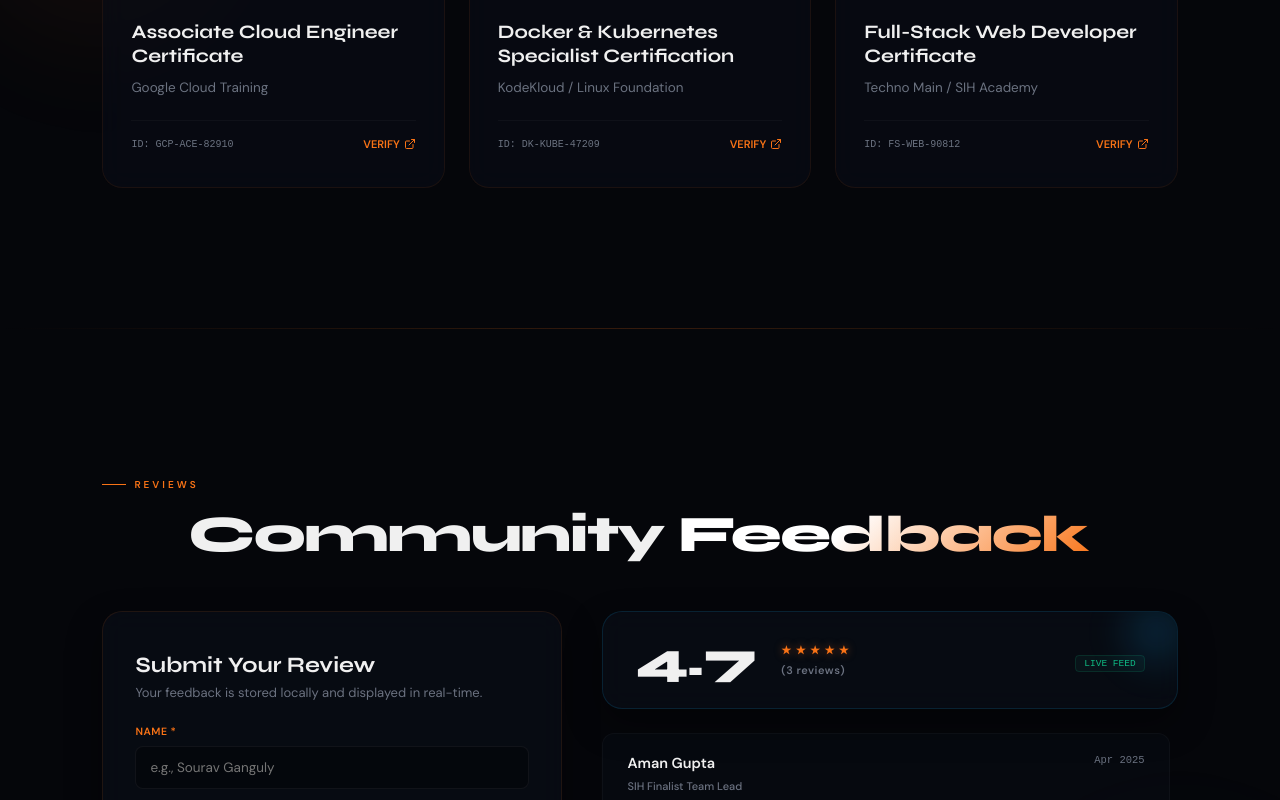
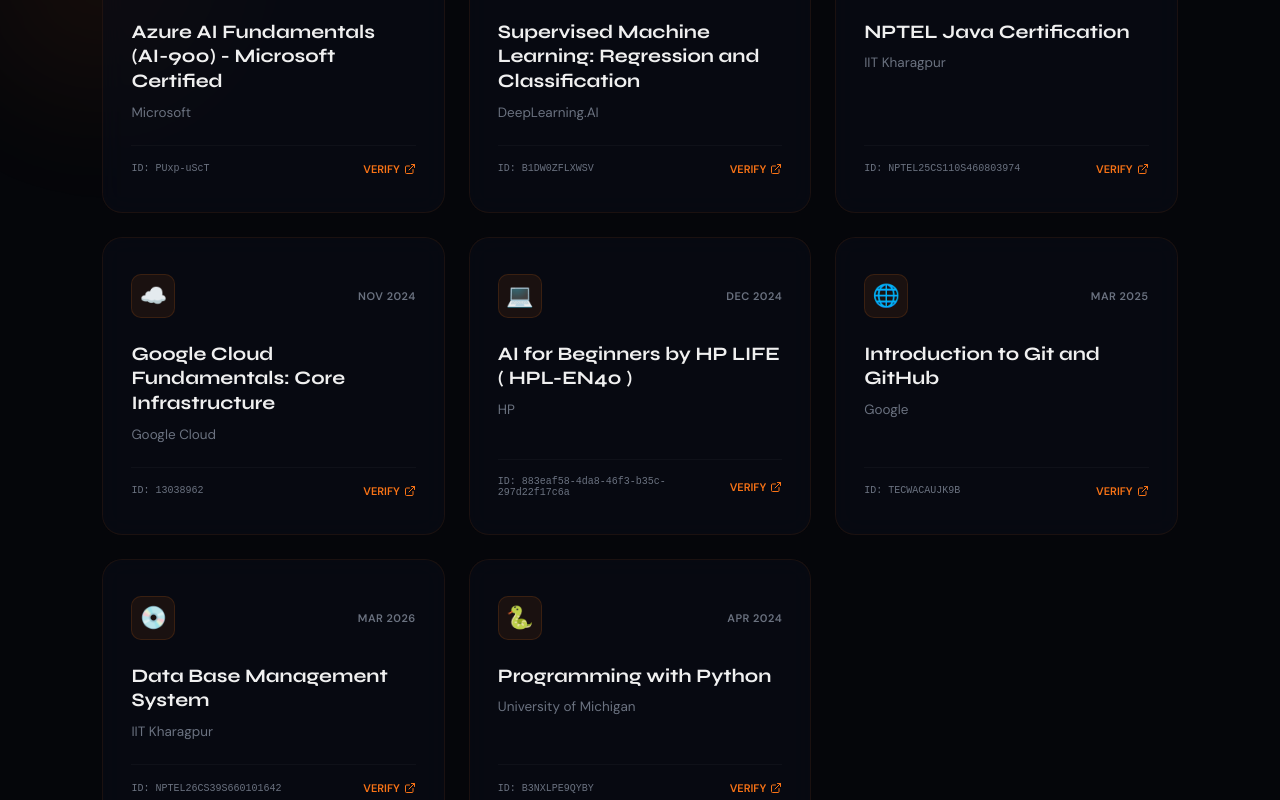
Before and after one commit to SOUVIKSB1/MyPortfolio, a React (Vite) app: page / in a window 1280 px wide. Shown: the part 4940-5740 px from the top of the page. Built offline with nearby package versions, Linux system fonts and the light colour scheme; no server answers; the HTML template or start-up script is replaced by a standard one.

Commit message:
Add Certificates

```diff
--- a/src/App.jsx
+++ b/src/App.jsx
@@ -371,49 +371,89 @@
   // Certifications list
   const certifications = [
     {
-      title: "Associate Cloud Engineer Certificate",
-      issuer: "Google Cloud Training",
-      date: "Oct 2024",
-      id: "GCP-ACE-82910",
-      link: "https://www.cloudskillsboost.google/",
+      title: "Azure AI Fundamentals (AI-900) - Microsoft Certified",
+      issuer: "Microsoft",
+      date: "Apr 2026",
+      id: "PUxp-uScT",
+      link: "https://www.certiport.com/portal/Pages/PrintTranscriptInfo.aspx?action=Cert&id=455&cvid=26m0VuRk4VtsDk//7ATIrg==",
+      icon: "🧠"
+    },
+    {
+      title: "Supervised Machine Learning: Regression and Classification",
+      issuer: "DeepLearning.AI",
+      date: "Mar 2025",
+      id: "B1DW0ZFLXWSV",
+      link: "https://www.coursera.org/account/accomplishments/verify/B1DW0ZFLXWSV",
+      icon: "🤖"
+    },
+    {
+      title: "NPTEL Java Certification",
+      issuer: "IIT Kharagpur",
+      date: "Nov 2025",
+      id: "NPTEL25CS110S460803974",
+      link: "https://archive.nptel.ac.in/content/noc/NOC25/SEM2/Ecertificates/106/noc25-cs110/Course/NPTEL25CS110S46080397410888267.pdf",
+      icon: "☕"
+    },
+    {
+      title: "Google Cloud Fundamentals: Core Infrastructure",
+      issuer: "Google Cloud",
+      date: "Nov 2024",
+      id: "13038962",
+      link: "https://www.skills.google/public_profiles/16ea7d05-4436-4228-b43e-7f2bb2bfb07e/badges/13038962?utm_medium=social&utm_source=linkedin&utm_campaign=ql-social-share",
       icon: "☁️"
     },
     {
-      title: "Docker & Kubernetes Specialist Certification",
-      issuer: "KodeKloud / Linux Foundation",
-      date: "July 2024",
-      id: "DK-KUBE-47209",
-      link: "https://kodekloud.com/",
-      icon: "🐳"
+      title: "AI for Beginners by HP LIFE ( HPL-EN40 )",
+      issuer: "HP",
+      date: "Dec 2024",
+      id: "883eaf58-4da8-46f3-b35c-297d22f17c6a",
+      link: "https://www.life-global.org/certificate/883eaf58-4da8-46f3-b35c-297d22f17c6a",
+      icon: "💻"
     },
     {
-      title: "Full-Stack Web Developer Certificate",
-      issuer: "Techno Main / SIH Academy",
-      date: "Dec 2023",
-      id: "FS-WEB-90812",
-      link: "https://github.com/SOUVIKSB1",
-      icon: "💻"
-    }
+      title: "Introduction to Git and GitHub",
+      issuer: "Google",
+      date: "Mar 2025",
+      id: "TECWACAUJK9B",
+      link: "https://www.coursera.org/account/accomplishments/verify/TECWACAUJK9B",
+      icon: "🌐"
+    },
+    {
+      title: "Data Base Management System",
+      issuer: "IIT Kharagpur",
+      date: "Mar 2026",
+      id: "NPTEL26CS39S660101642",
+      link: "https://nptel.ac.in/noc/E_Certificate/NOC26CS39S66010164203151734",
+      icon: "💿"
+    },
+    {
+      title: "Programming with Python",
+      issuer: "University of Michigan",
+      date: "Apr 2024",
+      id: "B3NXLPE9QYBY",
+      link: "https://www.coursera.org/account/accomplishments/verify/B3NXLPE9QYBY",
+      icon: "🐍"
+    },
   ];
 
   // Default reviews
   const defaultReviews = [
     {
-      name: "Aman Gupta",
-      role: "SIH Finalist Team Lead",
+    name: "Rajarshi Chatterjee",
+    role: "SIH Finalist",
     rating: 5,
     comment: "Souvik's cloud architecture setup was flawless. He deployed our Kubernetes nodes and Vertex AI services within hours during the hackathon!",
-      date: "Apr 2025"
+    date: "Apr 2026"
   },
   {
-      name: "Dr. R. Sen",
+    name: "Prof U. Das",
     role: "CSE Professor at Techno Main",
     rating: 5,
     comment: "An exceptionally diligent student. Souvik bridges Frontend and Cloud DevOps with standard design tokens and clean structure.",
     date: "Jan 2026"
   },
   {
-      name: "Vikram Malhotra",
+    name: "Supriya Satpati",
     role: "Open-source Collaborator",
     rating: 4,
     comment: "Great attention to visual styles. The hacker loading animation transition and full-bleed carousels make this portfolio state-of-the-art.",
```
Also changed, not shown: server.js (+5 -5 lines). Lines whose indentation alone changed are shown as unchanged.
